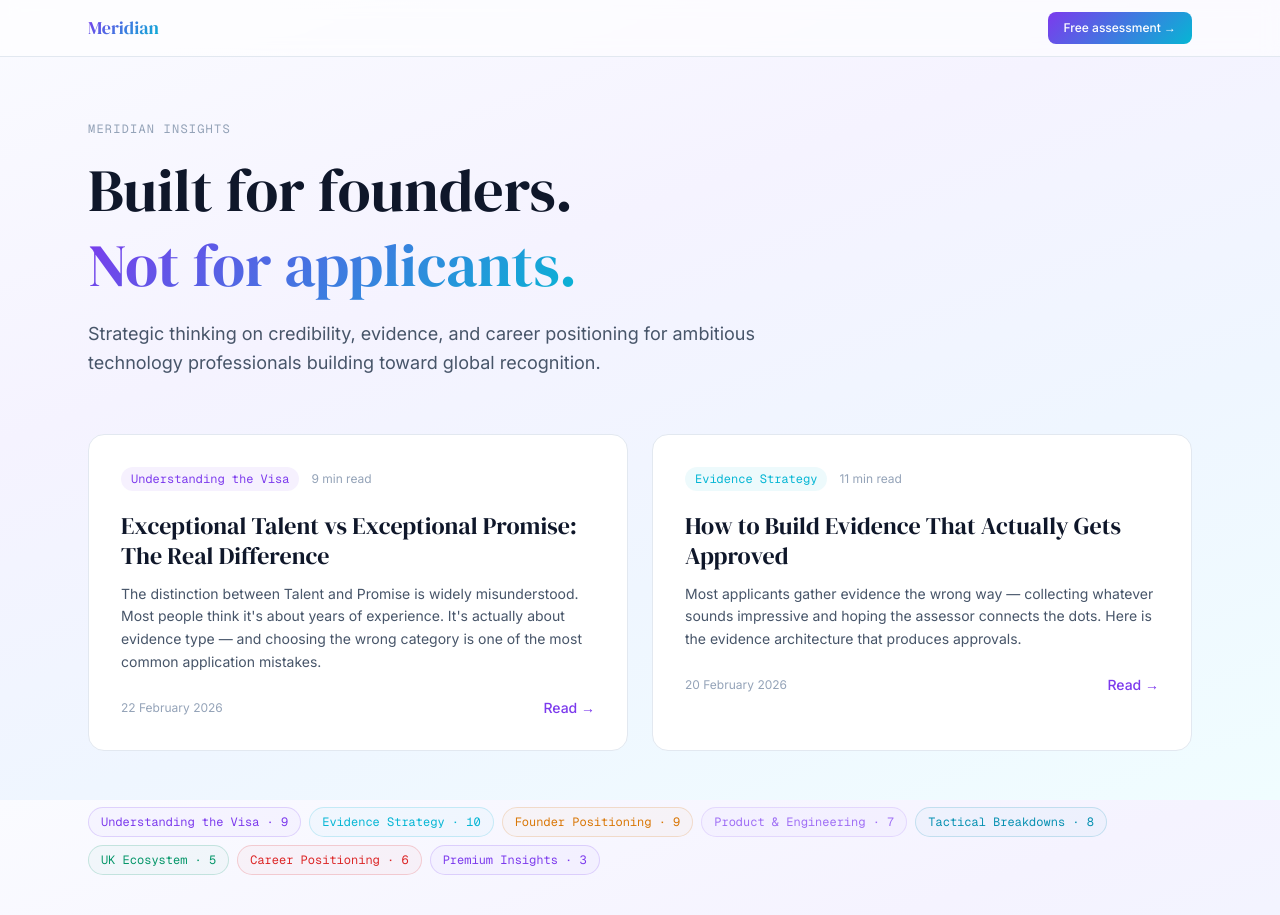
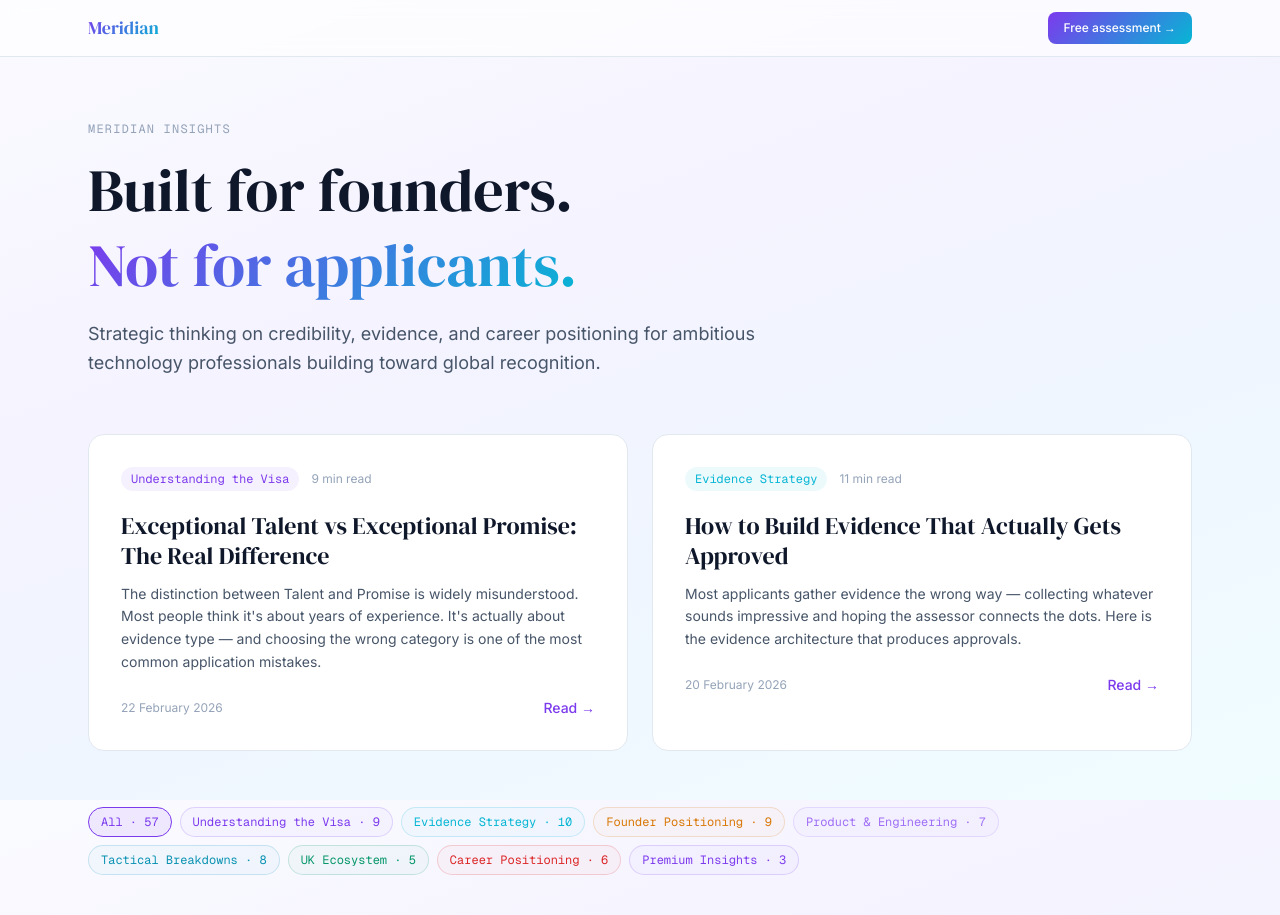
Before and after one commit to amitanalytics-dev/meridian, a Next.js app: page /blog in a window 1280 px wide. Shown: the top 915 px of the page. Built offline with nearby package versions, Linux system fonts and the light colour scheme.

Commit message:
feat: clickable category filters on blog page using URL search params

```diff
--- a/app/blog/page.tsx
+++ b/app/blog/page.tsx
@@ -1,6 +1,8 @@
 import Link from "next/link"
 import { getAllPosts, CATEGORIES } from "@/lib/blog"
 import type { Metadata } from "next"
+
+type Props = { searchParams: Promise<{ category?: string }> }
 
 export const metadata: Metadata = {
   title: "UK Global Talent Visa Insights & Strategy — Meridian Blog",
@@ -36,10 +38,12 @@ const CATEGORY_COLORS: Record<string, string> = {
   "Premium Insights":       "#7C3AED",
 }
 
-export default function BlogPage() {
+export default async function BlogPage({ searchParams }: Props) {
+  const { category: activeCategory } = await searchParams
   const posts = getAllPosts()
-  const featured = posts.filter((p) => p.featured).slice(0, 2)
-  const rest = posts.filter((p) => !p.featured)
+  const filtered = activeCategory ? posts.filter((p) => p.category === activeCategory) : posts
+  const featured = activeCategory ? [] : posts.filter((p) => p.featured).slice(0, 2)
+  const rest = activeCategory ? filtered : posts.filter((p) => !p.featured)
 
   return (
     <div className="min-h-screen">
@@ -102,15 +106,31 @@ export default function BlogPage() {
 
         {/* Category nav */}
         <div className="flex flex-wrap gap-2 mb-10">
+          <Link href="/blog"
+            className="text-xs font-mono px-3 py-1.5 rounded-full border transition-all"
+            style={{
+              borderColor: activeCategory ? "#ffffff20" : "#7C3AED",
+              color: activeCategory ? "#888" : "#7C3AED",
+              background: activeCategory ? "transparent" : "#7C3AED18",
+            }}>
+            All · {posts.length}
+          </Link>
           {CATEGORIES.map((cat) => {
             const col = CATEGORY_COLORS[cat] ?? "#7C3AED"
             const count = posts.filter((p) => p.category === cat).length
+            const isActive = activeCategory === cat
             return (
-              <span key={cat}
-                className="text-xs font-mono px-3 py-1.5 rounded-full border cursor-default"
-                style={{ borderColor: `${col}30`, color: col, background: `${col}08` }}>
+              <Link key={cat}
+                href={isActive ? "/blog" : `/blog?category=${encodeURIComponent(cat)}`}
+                className="text-xs font-mono px-3 py-1.5 rounded-full border transition-all"
+                style={{
+                  borderColor: isActive ? col : `${col}30`,
+                  color: col,
+                  background: isActive ? `${col}22` : `${col}08`,
+                  fontWeight: isActive ? 600 : 400,
+                }}>
                 {cat} · {count}
-              </span>
+              </Link>
             )
           })}
         </div>
```
